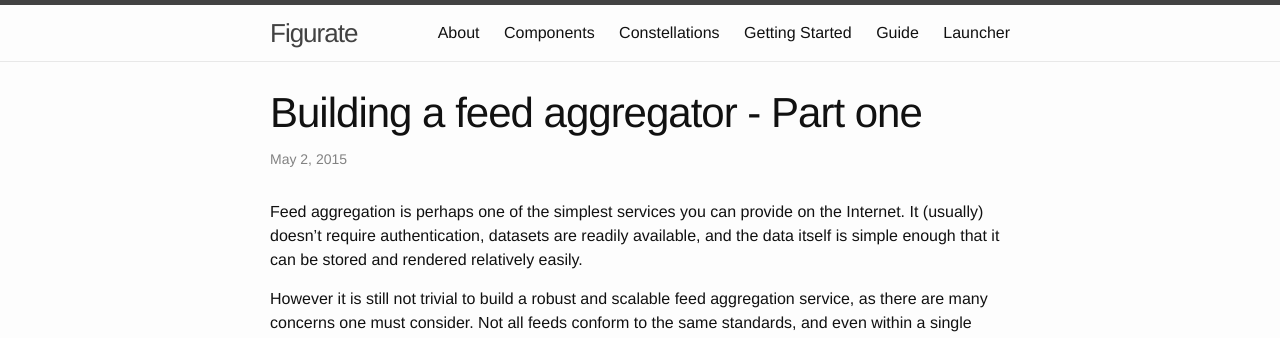
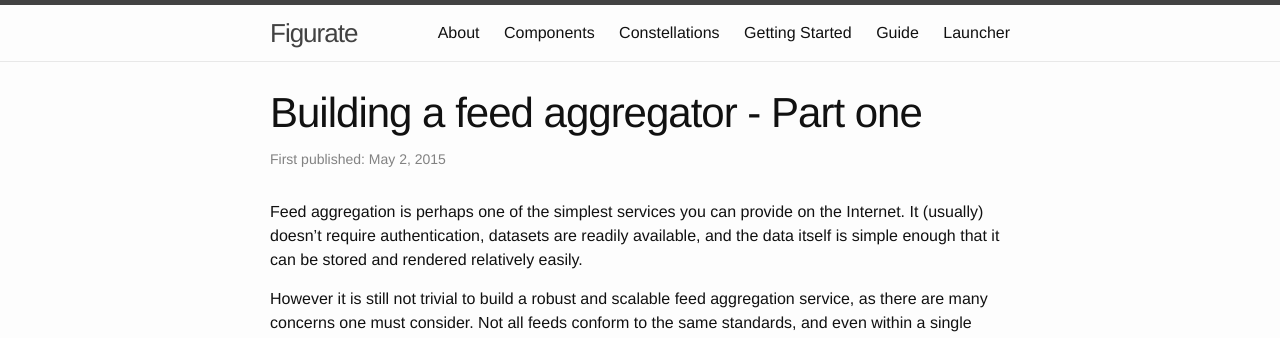
Before and after one commit to figurate/figurate-user-guide, a Jekyll site: the page built from _posts/2015-05-02-building-a-feed-aggregator.md, in a window 1280 px wide and 900 px high. Shown: the top 338 px of the window. Built offline with Jekyll 4.4.1, drawn with Linux system fonts in a browser that asks for light colours.

Commit message:
Label to reflect the changing nature of posts

```diff
--- a/_layouts/post.html
+++ b/_layouts/post.html
@@ -5,7 +5,7 @@
 
   <header class="post-header">
     <h1 class="post-title">{{ page.title }}</h1>
-    <p class="post-meta">{{ page.date | date: "%b %-d, %Y" }}{% if page.author %} • {{ page.author }}{% endif %}{% if page.meta %} • {{ page.meta }}{% endif %}</p>
+    <p class="post-meta">First published: {{ page.date | date: "%b %-d, %Y" }}{% if page.author %} • {{ page.author }}{% endif %}{% if page.meta %} • {{ page.meta }}{% endif %}</p>
   </header>
 
   <article class="post-content">
```
